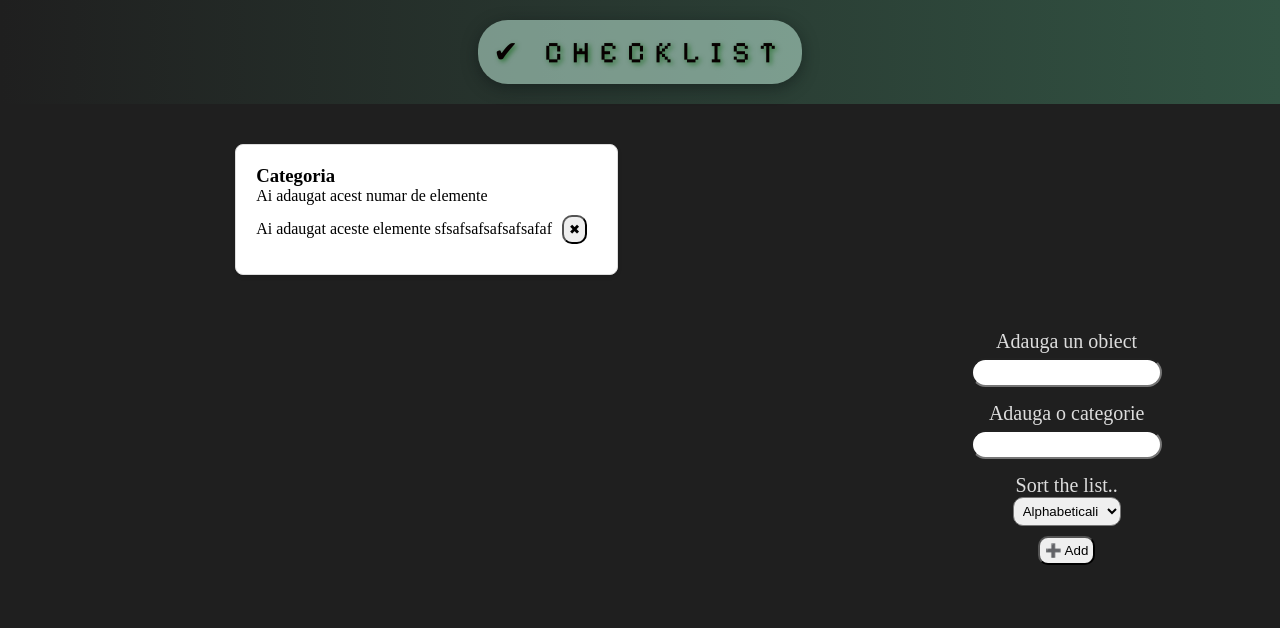
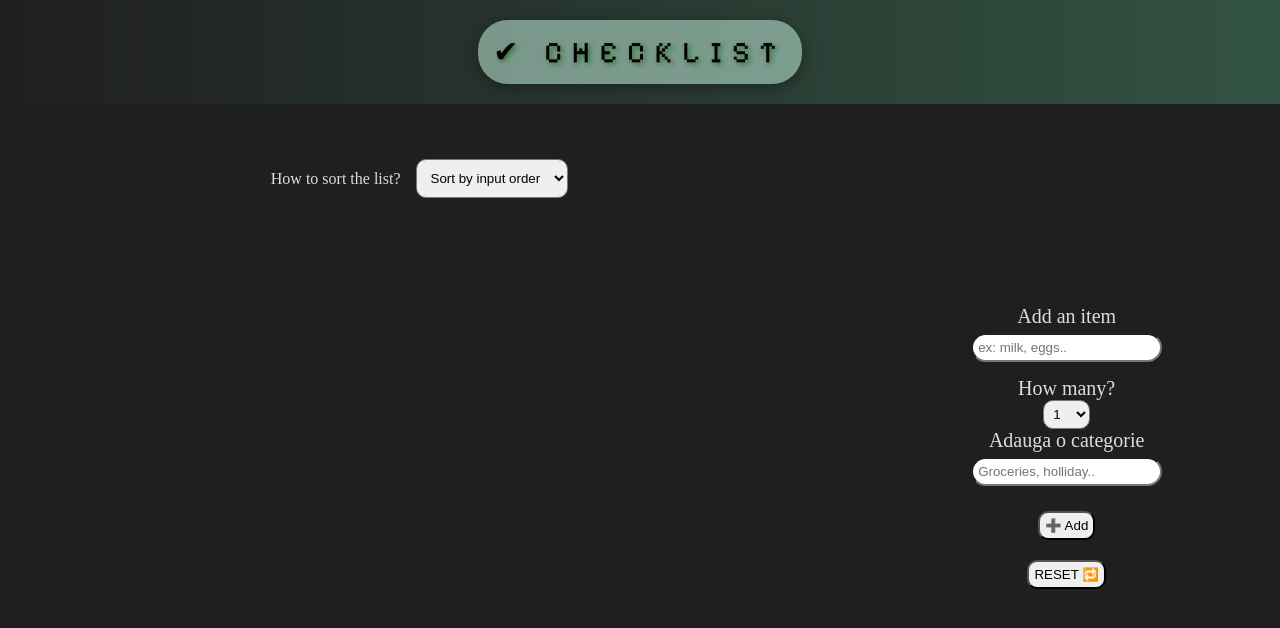
Before and after one commit to CalinP1/Checklist, a React (Create React App) app: page / in a window 1280 px wide. Shown: the top 628 px of the page. Built offline with nearby package versions, Linux system fonts and the light colour scheme.

Commit message:
Functionality done (sorting methods, X and reset buttons)

```diff
--- a/src/App.js
+++ b/src/App.js
@@ -1,13 +1,43 @@
+import { useState } from "react";
+
 export default function App() {
+  const [itemList, setItemList] = useState([]);
+
+  function handleReset() {
+    const confirmed = window.confirm("Do you want to delete all items?");
+    if (confirmed) {
+      setItemList([]);
+    }
+  }
+
+  function handelChecked(id) {
+    setItemList((itemList) =>
+      itemList.map((item) =>
+        item.key === id ? { ...item, checked: !item.checked } : item
+      )
+    );
+  }
+
+  function handleDelete(id) {
+    setItemList((itemList) => itemList.filter((item) => item.key !== id));
+  }
   return (
     <div className="app">
       <Header />
       <div className="container">
         <div className="display-container">
-          <DisplayList />
+          <DisplayList
+            itemList={itemList}
+            onHandleDelete={handleDelete}
+            onHandleChecked={handelChecked}
+          />
         </div>
         <div className="create-container">
-          <CreateList />
+          <CreateList
+            itemList={itemList}
+            setItemList={setItemList}
+            onHandleReset={handleReset}
+          />
         </div>
       </div>
     </div>
@@ -23,43 +53,120 @@ function Header() {
     </div>
   );
 }
-function DisplayList() {
+function DisplayList({ itemList, onHandleDelete, onHandleChecked }) {
+  const [sortBy, setSortBy] = useState("input");
+  let sortItems;
+
+  if (sortBy === "input") sortItems = itemList;
+  if (sortBy === "quantity") {
+    sortItems = itemList.slice().sort((a, b) => a.quantity - b.quantity);
+  }
+  if (sortBy === "category") {
+    sortItems = itemList
+      .slice()
+      .sort((a, b) => a.category.localeCompare(b.category));
+  }
   return (
-    <ul>
-      <CardElement />
-    </ul>
+    <>
+      <div className="sort-tems">
+        <label>How to sort the list?</label>
+        <select value={sortBy} onChange={(e) => setSortBy(e.target.value)}>
+          <option value="input">Sort by input order</option>
+          <option value="quantity">Sort by quantity</option>
+          <option value="category">Sort by category</option>
+        </select>
+      </div>
+      <ul>
+        {sortItems.map((item) => (
+          <CardElement
+            item={item}
+            key={item.key}
+            onHandleDelete={onHandleDelete}
+            onHandleChecked={onHandleChecked}
+          />
+        ))}
+      </ul>
+    </>
   );
 }
-function CardElement() {
+function CardElement({ item, onHandleDelete, onHandleChecked }) {
   return (
     <li className="card-element">
-      <h3>Categoria</h3>
-      <p>Ai adaugat acest numar de elemente</p>
-      <span>Ai adaugat aceste elemente sfsafsafsafsafsafaf</span>
-      <Button>✖</Button>
+      <h3>{item.category}</h3>
+      <input
+        checked={item.checked}
+        type="checkbox"
+        onChange={() => onHandleChecked(item.key)}
+      ></input>
+      <span style={item.checked ? { textDecoration: "line-through" } : {}}>
+        {item.quantity} {item.description}
+      </span>
+      <button className="button" onClick={() => onHandleDelete(item.key)}>
+        ✖
+      </button>
     </li>
   );
 }
-function CreateList() {
+
+function CreateList({ itemList, setItemList, onHandleReset }) {
+  const [description, setDescription] = useState("");
+  const [quantity, setQuantity] = useState("");
+  const [category, setCategory] = useState("");
+  function handleSubmit(e) {
+    e.preventDefault();
+    if (!description || !category) return;
+    const key = crypto.randomUUID();
+    const newItem = {
+      description,
+      quantity,
+      category,
+      key,
+      checked: false,
+    };
+    setItemList([...itemList, newItem]);
+    setDescription("");
+    setQuantity("");
+    setCategory("");
+  }
   return (
-    <form className="create-list">
-      <label> Adauga un obiect</label>
-      <input />
+    <form className="create-list" onSubmit={handleSubmit}>
+      <label> Add an item</label>
+      <input
+        value={description}
+        type="text"
+        placeholder="ex: milk, eggs.."
+        onChange={(e) => setDescription(e.target.value)}
+      />
+      <label> How many?</label>
+      <select
+        value={quantity}
+        onChange={(e) => setQuantity(Number(e.target.value))}
+      >
+        {Array.from({ length: 20 }, (_, i) => i + 1).map((num) => (
+          <option value={num} key={num}>
+            {num}
+          </option>
+        ))}
+      </select>
 
       <label> Adauga o categorie</label>
-      <input />
+      <input
+        value={category}
+        type="text"
+        placeholder="Groceries, holliday.."
+        onChange={(e) => setCategory(e.target.value)}
+      />
 
-      <label>Sort the list..</label>
-      <select>
-        <option>Alphabeticali</option>
-        <option>A</option>
-        <option>A</option>
-      </select>
       <Button>➕ Add</Button>
+      <Button handleReset={onHandleReset}>RESET 🔁</Button>
     </form>
   );
 }
 
-function Button({ children }) {
-  return <button className="button">{children}</button>;
+function Button({ children, handleReset }) {
+  return (
+    <button onClick={handleReset} className="button">
+      {children}
+    </button>
+  );
 }
--- a/src/index.css
+++ b/src/index.css
@@ -62,9 +62,13 @@
   border: 1px solid #ddd;
   border-radius: 8px;
   padding: 20px;
-  margin-bottom: 12px;
+  margin: 12px;
   box-shadow: 0 2px 4px rgba(0, 0, 0, 0.1);
   transition: transform 0.2s ease;
+}
+
+.card-element input {
+  margin: 20px;
 }
 .create-list {
   display: flex;
@@ -96,3 +100,17 @@
   margin: 10px;
   border-radius: 10px;
 }
+
+.sort-tems {
+  display: flex;
+  justify-content: center;
+  align-items: center;
+  margin-bottom: 20px;
+  color: #ddd;
+}
+
+.sort-tems select {
+  padding: 10px;
+  border-radius: 10px;
+  margin: 15px;
+}
```
